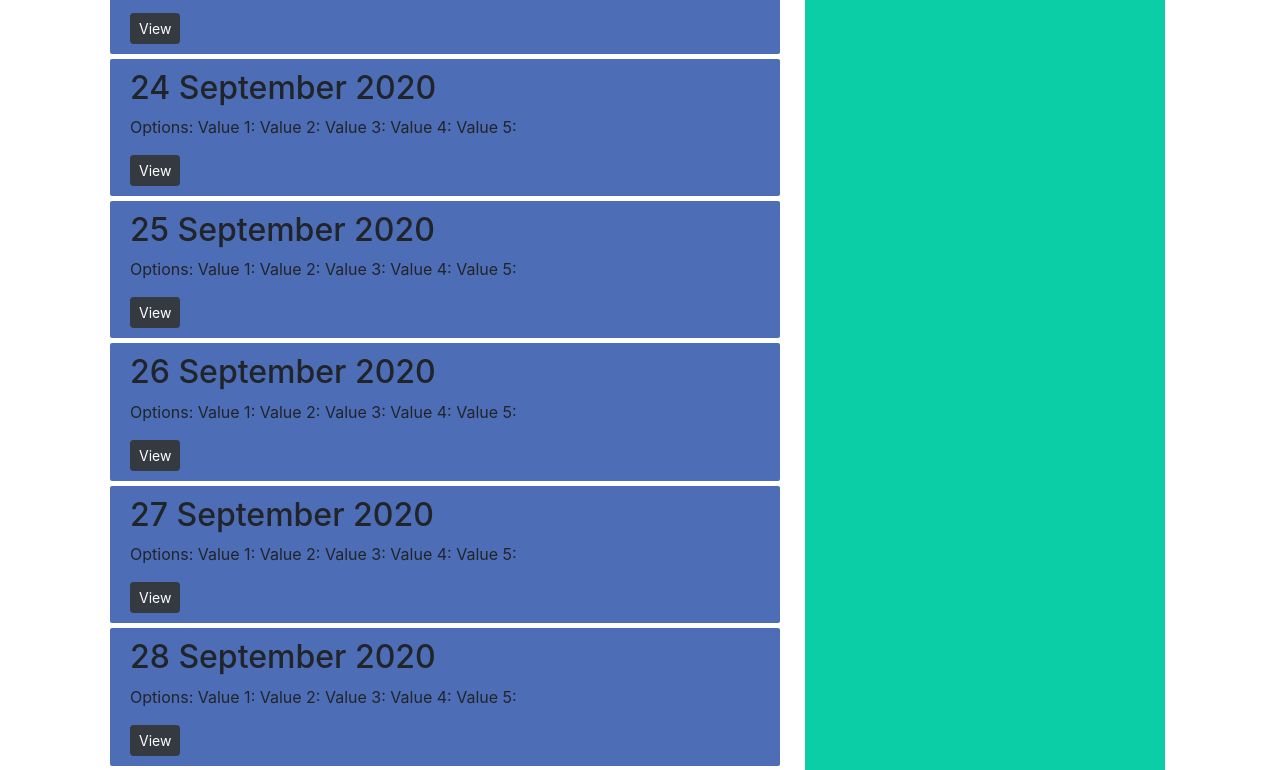
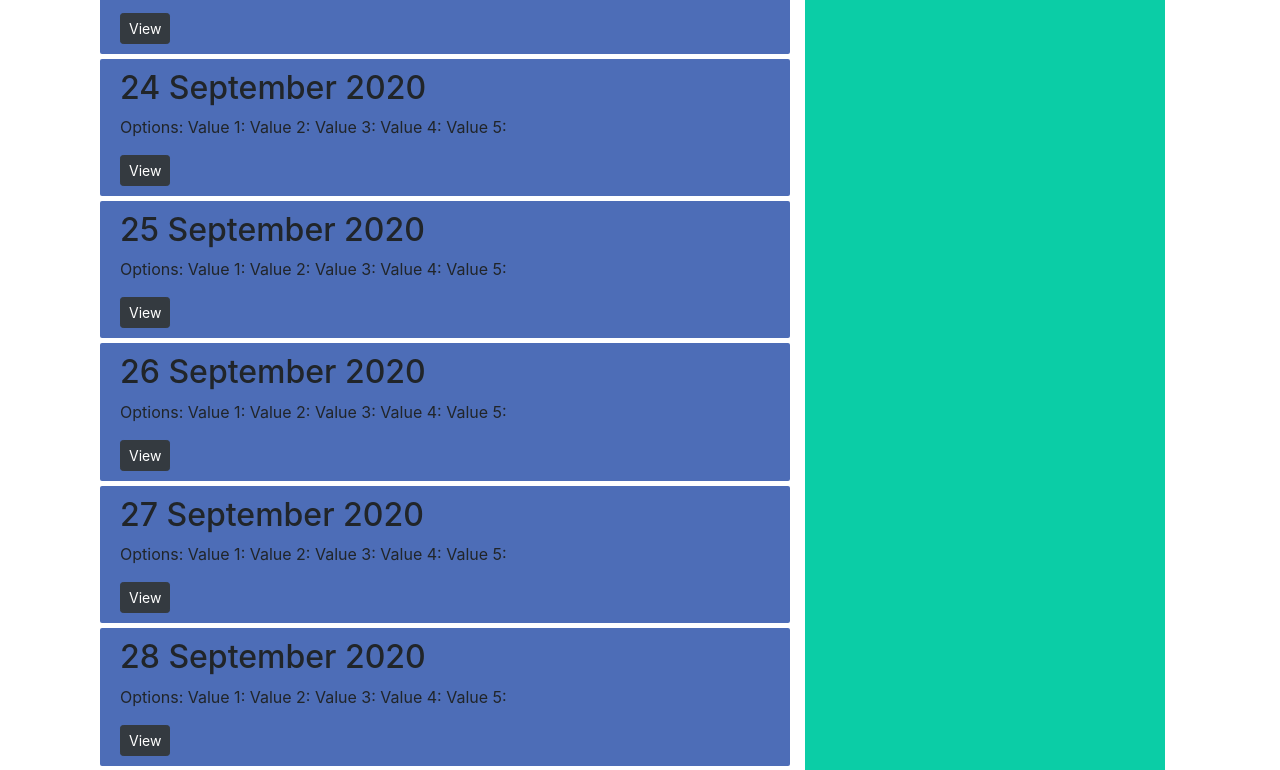
Before and after one commit to fmc127/Health-Tracker, a website: page index.html in a window 1280 px wide. Shown: the part 732-1502 px from the top of the page. Drawn offline with nearby package versions, Linux system fonts and the light colour scheme.

Commit message:
Made slight changes to padding and margins and ran npm install. received a git error regarding node modules, so I am adding and committing those as well

```diff
--- a/start-template.css
+++ b/start-template.css
@@ -18,7 +18,7 @@ line-height: 1.5;
 color: #212529;
 text-align: left;
 box-sizing: border-box;
-margin: 10px;
+/* margin: 10px; */
 padding: 10px;
 background-color: #4d6db7;
 border-radius: 2px;
@@ -32,13 +32,11 @@ font-size: 1rem;
 font-weight: 400;
 line-height: 1.5;
 text-align: left;
-font-family: 'Niramit';
 box-sizing: border-box;
 display: block;
 position: relative;
 width: 100%;
-padding-right: 15px;
-padding-left: 15px;
+padding: 25px 15px 25px 15px;
 flex: 0 0 33.33333%;
 max-width: 33.33333%;
 background-color: #0bcda6;
@@ -46,7 +44,5 @@ border-radius: 4px;
 color: #000000;
 margin-bottom: 25px;
 margin-top: 15px;
-padding-bottom: 25px;
-padding-top: 25px;
 margin-left: 0;
 }
```
Also changed, not shown: index.html (+1 -0 lines), 1 other file.
